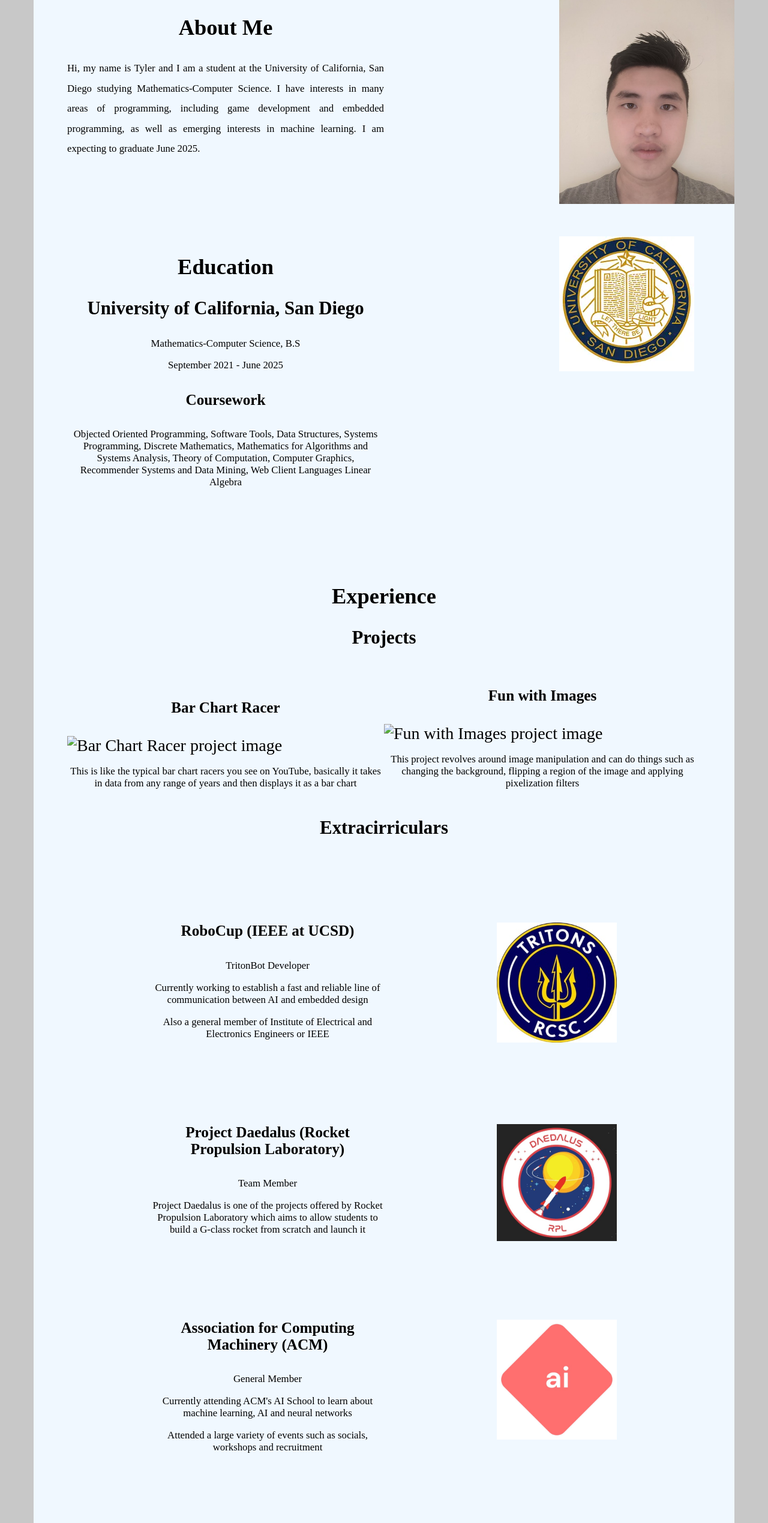
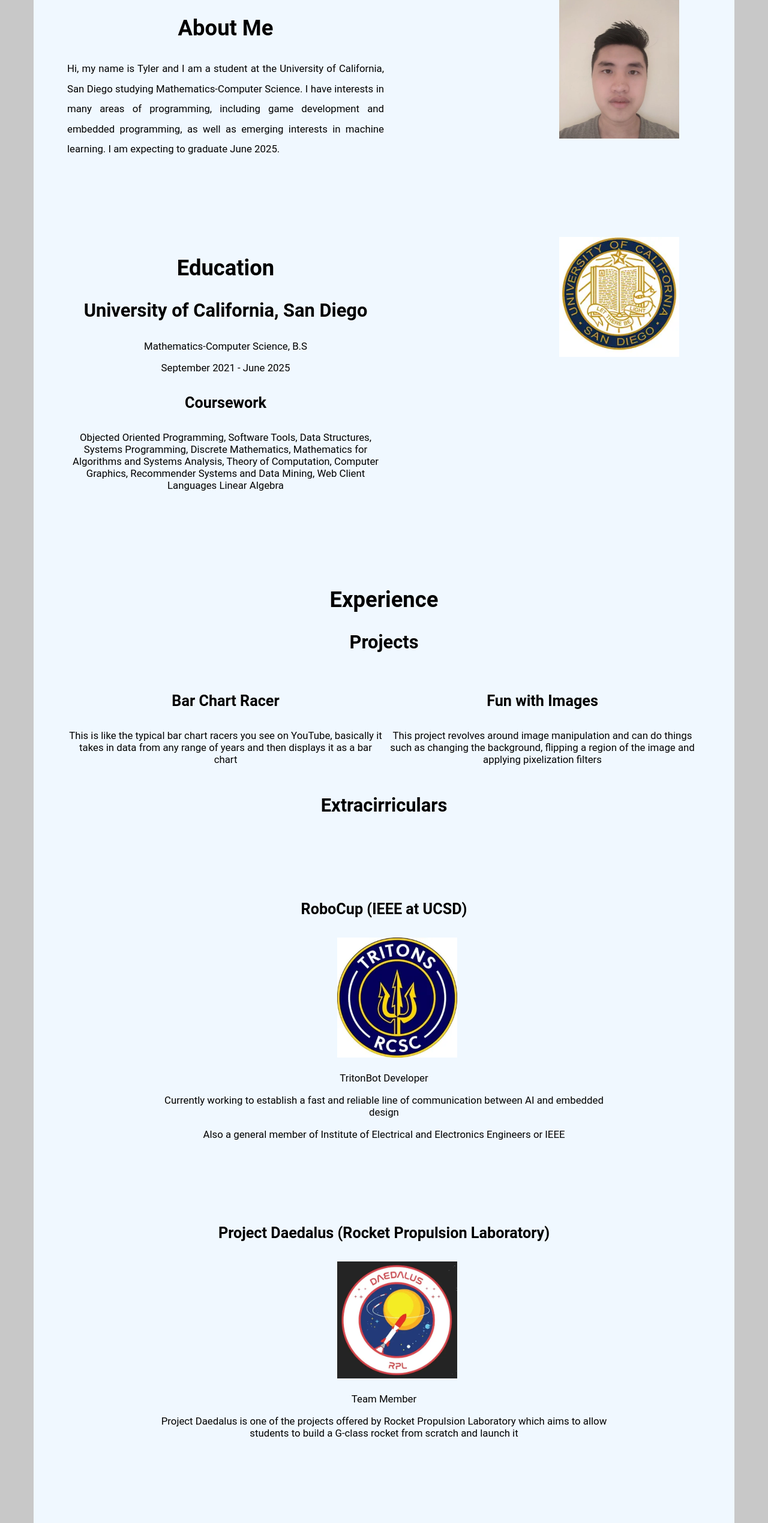
Before and after one commit to smhitle/cse134-hw3, a plain HTML site: page index.html in a window 1280 px wide. Shown: the part 240-2779 px from the top of the page at 60% size. Drawn offline with Linux system fonts and the light colour scheme.

Commit message:
More changes

```diff
--- a/index.html
+++ b/index.html
@@ -6,9 +6,6 @@
         <meta name="viewport" content="width=device-width, initial-scale=1.0">
         <title>Personal Website</title>
         <link rel="stylesheet" href="styles.css">
-        <style>
-
-        </style>
     </head>
     <body>
         <header>
@@ -27,10 +24,10 @@
         <main>
             <section id="about_me">
                 <picture>
-                    <source media="screen and (min-width: )" srcset="">
-                    <source type="image/jpeg" srcset="mypicture.jpg">
+                    <source type="image/webp" sizes="(min-width: 640px) 600w"  srcset="mypicture.webp">
+                    <source sizes="(min-width: 640px) 600w," type="image/jpeg" srcset="mypicture.jpg 600w">
                     <!-- Fallback -->
-                    <img src="mypicture.png" alt="Picture of Tyler" width="100%" height="100%" loading="lazy">
+                    <img src="mypicture.png" alt="Picture of Tyler" width="200" loading="lazy">
                 </picture>
                 <h2>About Me</h2>
                 <p>Hi, my name is Tyler and I am a student at the University of California, San Diego studying Mathematics-Computer Science. I have interests in many areas of programming, including game development and embedded programming, as well as emerging interests in machine learning. I am expecting to graduate June 2025.</p>
@@ -38,9 +35,9 @@
 
             <section id="education">
                 <picture>
-                    <source type="image/webp" srcset="logo.webp">
-                    <source type="image/jpeg" srcset="logo.jpg">
-                    <img src="logo.png" alt="UCSD logo" width="100%" height="100%" loading="lazy">
+                    <source type="image/webp" sizes="(min-width: 640px) 600w" srcset="logo.webp 600w">
+                    <source type="image/jpeg" sizes="(min-width: 640px) 600w" srcset="logo.jpg 600w">
+                    <img src="logo.png" alt="UCSD logo" width="200" loading="lazy">
                 </picture>
                 <h2>Education</h2>
                 <h3>University of California, San Diego</h3>
@@ -55,47 +52,41 @@
                 <h3>Projects</h3>
                 <article id="project1" class="project">
                     <h4>Bar Chart Racer</h4>
-                    <picture>
-                        <img src="" alt="Bar Chart Racer project image" loading="lazy" width="200">
-                    </picture>
                     <p>This is like the typical bar chart racers you see on YouTube, basically it takes in data from any range of years and then displays it as a bar chart</p>
                 </article><!--
             --><article id="project2" class="project">
                     <h4>Fun with Images</h4>
-                    <picture>
-                        <img src="" alt="Fun with Images project image" loading="lazy" width="200">
-                    </picture>
                     <p>This project revolves around image manipulation and can do things such as changing the background, flipping a region of the image and applying pixelization filters</p>
                 </article>
                 <h3>Extracirriculars</h3>
                 <article id="extra1" class="extra">
+                    <h4>RoboCup (IEEE at UCSD)</h4>
                     <picture>
-                        <source type="image/webp" srcset="">
-                        <source type="image/jpeg" srcset="robocup.jpg">
+                        <source type="image/webp" sizes="(min-width: 640px) 600w" srcset="robocup.webp 600w">
+                        <source type="image/jpeg" sizes="(min-width: 640px) 600w" srcset="robocup.jpg 600w">
                         <img src="robocup.png" alt="RoboCup UCSD Team logo" width="200" loading="lazy">
                     </picture>
-                    <h4>RoboCup (IEEE at UCSD)</h4>
                     <p>TritonBot Developer</p>
                     <p>Currently working to establish a fast and reliable line of communication between AI and embedded design</p>
                     <p>Also a general member of Institute of Electrical and Electronics Engineers or IEEE</p>
                 </article>
                 <article id="extra2" class="extra">
+                    <h4>Project Daedalus (Rocket Propulsion Laboratory)</h4>
                     <picture>
-                        <source type="image/webp" srcset="">
-                        <source type="image/jpeg" srcset="rpl.jpg">
+                        <source type="image/webp" sizes="(min-width: 640px) 600w" srcset="rpl.webp 600w">
+                        <source type="image/jpeg" sizes="(min-width: 640px) 600w" srcset="rpl.jpg 600w">
                         <img src="rpl.PNG" alt="Project Daedalus logo" width="200" loading="lazy">
                     </picture>
-                    <h4>Project Daedalus (Rocket Propulsion Laboratory)</h4>
                     <p>Team Member</p>
                     <p>Project Daedalus is one of the projects offered by Rocket Propulsion Laboratory which aims to allow students to build a G-class rocket from scratch and launch it</p>
                 </article>
                 <article id="extra3" class="extra">
+                    <h4>Association for Computing Machinery (ACM)</h4>
                     <picture>
-                        <source type="image/webp" srcset="">
-                        <source type="image/jpeg" srcset="ai.jpg">
+                        <source type="image/webp" sizes="(min-width: 640px) 600w" srcset="ai.webp 600w">
+                        <source type="image/jpeg" sizes="(min-width: 640px) 600w" srcset="ai.jpg 600w">
                         <img src="ai.png" alt="AI School logo" width="200" loading="lazy">
                     </picture>
-                    <h4>Association for Computing Machinery (ACM)</h4>
                     <p>General Member</p>
                     <p>Currently attending ACM's AI School to learn about machine learning, AI and neural networks</p>
                     <p>Attended a large variety of events such as socials, workshops and recruitment</p>
--- a/styles.css
+++ b/styles.css
@@ -1,10 +1,13 @@
 @import url(vars.css);
 
 /* Font */
-/* @font-face {
-    font-family: ;
-    src: url();
-}  */
+ @font-face {
+    font-family: "Roboto";
+    src: url("Roboto-Regular.ttf") format("ttf");
+    font-weight: 400;
+    font-style: normal;
+    font-display: swap;
+}
 
 * {
     box-sizing: content-box;
@@ -13,8 +16,7 @@
 /* Body and General */
 body {
     background-color: var(--background-color, #c8c8c8);
-    /* color: var(--);
-    font-family: ; */
+    font-family: "Roboto", Arial, Helvetica, sans-serif;
     font-size: var(--body-size);
     padding: 0;
     margin: 0;
@@ -103,6 +105,7 @@
 
 nav a:hover {
     color: var(--link-hover-color, #c8c8c8);
+    text-decoration: underline;
 }
 
 /* About Me */
@@ -190,18 +193,23 @@
     text-align: center;
 }
 
+.extra {
+    margin: 0 auto;
+}
+
 .extra h4 {
-    width: 50%;
+    /* width: 50%; */
     text-align: center;
 }
 
 .extra p {
-    width: 50%;
+    /* width: 50%; */
     text-align: center;
 }
 
 .extra picture {
-    float: right;
+    position: relative;
+    left: 40%;
 }
 
 .extra {
@@ -211,7 +219,6 @@
 /* Contact */
 
 #contact {
-    clear: both;
     padding: 2em;
 }
 
@@ -241,23 +248,27 @@
 #contact form button {
     width: 20vh;
     height: 5vh;
-    background-color: beige;
+    background-color: color(srgb 0.93 0.93 0.9);
     color: var(--button-text-color, dimgray);
     border-radius: 5%;
     transition: background-color 0.5s ease;
+    /* color: beige; */
 }
 
 #contact form button:hover {
-    background-color: grey;
+    background-color: color-mix(in srgb, #000 50%, white);
+    transform: translate(0, -10%);
 }
 
 
 /* Footer */
 
 
-footer p {
+/* Using the has() selector */
+footer:has(p) {
     text-align: center;
 }
+
 
 
 /* Media Queries */
```
Also changed, not shown: Roboto-Regular.ttf (added), ai.webp (added), mypicture.webp (added), robocup.webp (added), rpl.webp (added).
